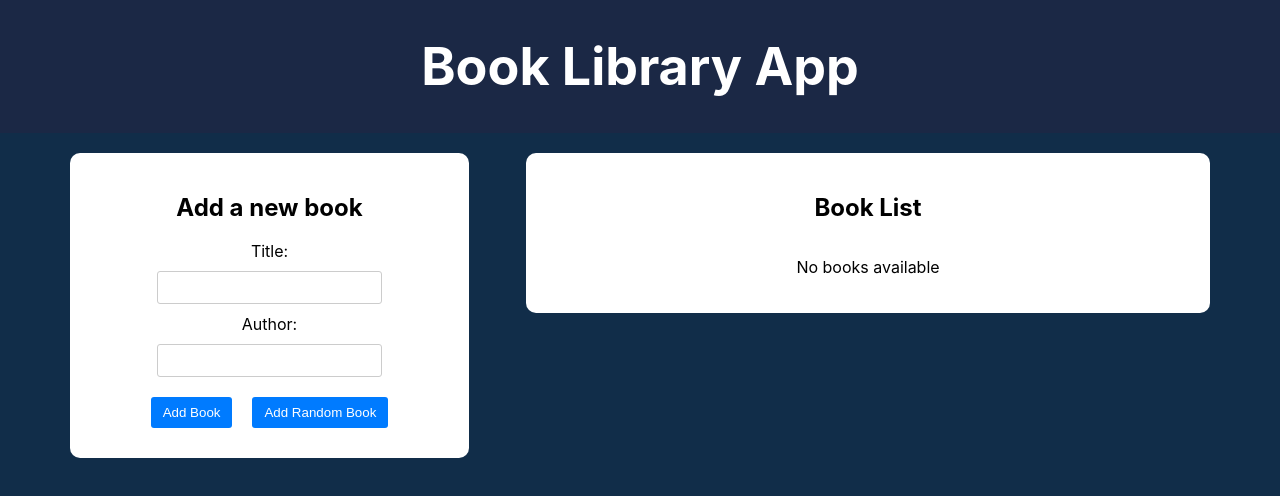
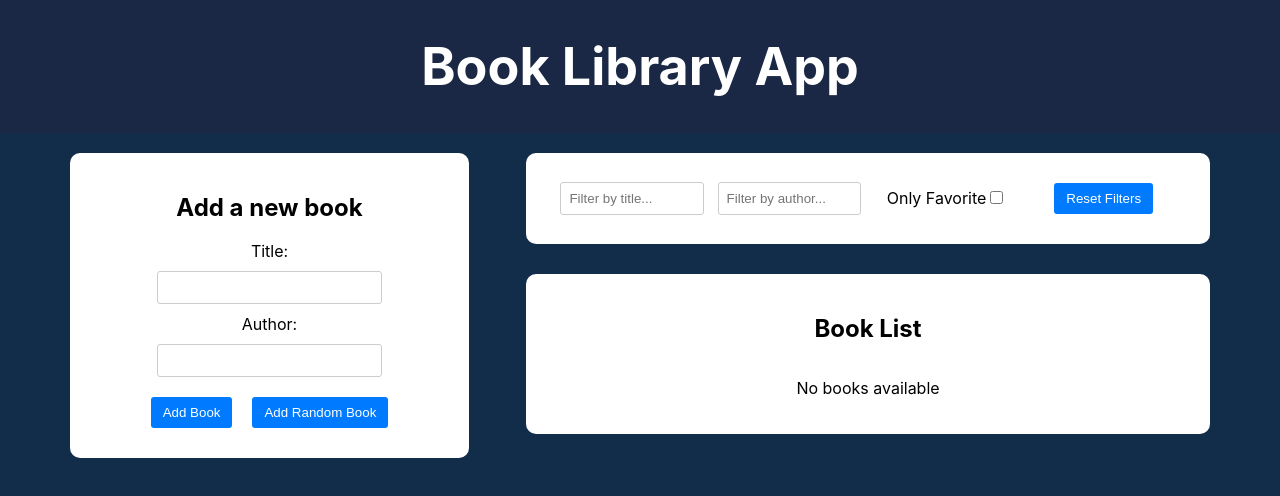
Before and after one commit to oleksandrkoval63/react-redux-new, a React (Create React App) app in the folder frontend/: page / in a window 1280 px wide. Shown: the top 496 px of the page. Built offline with nearby package versions, Linux system fonts and the light colour scheme.

Commit message:
settings filters

```diff
--- a/frontend/src/App.js
+++ b/frontend/src/App.js
@@ -14,7 +14,7 @@ function App() {
                <BookForm />
             </div>
             <div className="app-right-column">
-               {/* <BookFilter /> */}
+               <BookFilter />
                <BookList />
             </div>
          </main>
--- a/frontend/src/components/BookFilter/BookFilter.css
+++ b/frontend/src/components/BookFilter/BookFilter.css
@@ -14,6 +14,11 @@
    padding: 8px;
    border: 1px solid #ccc;
    border-radius: 3px;
+   appearance: none;
+   outline: none;
+}
+.filter input[type="text"]:focus {
+   border: 1px solid #0056b3;
 }
 
 .filter button {
--- a/frontend/src/components/BookFilter/BookFilter.jsx
+++ b/frontend/src/components/BookFilter/BookFilter.jsx
@@ -1,7 +1,66 @@
+import { useDispatch, useSelector } from "react-redux";
+import {
+   selectFilterTitle,
+   resetFilters,
+   setFilterTitle,
+   selectFilterAuthor,
+   setFilterAuthor,
+   selectFilterFavorite,
+   setFilterFavorite,
+} from "../../redux/slices/filterSlice";
+import "./BookFilter.css";
+
 const BookFilter = () => {
+   const dispatch = useDispatch();
+   const filterTitle = useSelector(selectFilterTitle);
+   const filterAuthor = useSelector(selectFilterAuthor);
+   const favoriteBooks = useSelector(selectFilterFavorite);
+   const handleTitleFilterChange = (e) => {
+      dispatch(setFilterTitle(e));
+   };
+   const handleAuthorFilterChange = (e) => {
+      dispatch(setFilterAuthor(e));
+   };
+   const handleChangeFavoriteBooks = () => {
+      dispatch(setFilterFavorite());
+   };
+   const handleResetFilters = () => {
+      dispatch(resetFilters());
+   };
    return (
       <div className="app-block filter">
-         <h2>Filters</h2>
+         <div className="filter-row">
+            <div className="filter-group">
+               <input
+                  type="text"
+                  placeholder="Filter by title..."
+                  value={filterTitle}
+                  onChange={(e) => handleTitleFilterChange(e.target.value)}
+               />
+            </div>
+            <div className="filter-group">
+               <input
+                  type="text"
+                  placeholder="Filter by author..."
+                  value={filterAuthor}
+                  onChange={(e) => handleAuthorFilterChange(e.target.value)}
+               />
+            </div>
+            <div className="filter-group">
+               <label htmlFor="favorite">Only Favorite</label>
+               <input
+                  type="checkbox"
+                  name="favorite"
+                  checked={favoriteBooks}
+                  onChange={handleChangeFavoriteBooks}
+               />
+            </div>
+            <div className="filter-group">
+               <button type="button" onClick={handleResetFilters}>
+                  Reset Filters
+               </button>
+            </div>
+         </div>
       </div>
    );
 };
--- a/frontend/src/components/BookList/BookList.jsx
+++ b/frontend/src/components/BookList/BookList.jsx
@@ -2,9 +2,18 @@ import { useDispatch, useSelector } from "react-redux";
 import { BsBookmarkStar, BsBookmarkStarFill } from "react-icons/bs";
 import "./BookList.css";
 import { deleteBook, toggleFavorite } from "../../redux/books/actionCreator";
+import {
+   selectFilterAuthor,
+   selectFilterFavorite,
+   selectFilterTitle,
+} from "../../redux/slices/filterSlice";
 
 const BookList = () => {
-   const books = useSelector((state) => state.books);
+   const books = useSelector((state) => state.books) || [];
+   const filterTitle = useSelector(selectFilterTitle);
+   const filterAuthor = useSelector(selectFilterAuthor);
+   const favoriteBooks = useSelector(selectFilterFavorite);
+
    const dispatch = useDispatch();
    const handleDeleteBook = (id) => {
       dispatch(deleteBook(id));
@@ -12,26 +21,52 @@ const BookList = () => {
    const handleToggleFavorite = (id) => {
       dispatch(toggleFavorite(id));
    };
+   const filteredBooks = books.filter((book) => {
+      const matchesInputs =
+         book.title.toLowerCase().includes(filterTitle.toLowerCase()) &&
+         book.author.toLowerCase().includes(filterAuthor.toLowerCase());
+      const matchesFavorite = favoriteBooks ? book.isFavorite : true;
+      return matchesInputs && matchesFavorite;
+   });
+   const highlightMatch = (textOfBooks, textByInputs) => {
+      if (!textByInputs) return textOfBooks;
+      const regex = new RegExp(`(${textByInputs})`, "gi");
+      return textOfBooks.split(regex).map((substring, i) => {
+         if (substring.toLowerCase() === textByInputs.toLowerCase()) {
+            return (
+               <span key={i} className="highlight">
+                  {substring}
+               </span>
+            );
+         } else {
+            return substring;
+         }
+      });
+   };
    return (
       <div className="app-block book-list">
          <h2>Book List</h2>
-         {books.length === 0 ? (
+         {books.length === 0 || filteredBooks.length === 0 ? (
             <p>No books available</p>
          ) : (
             <ul>
-               {books.map((book, i) => (
+               {filteredBooks.map((book, i) => (
                   <li key={book.id}>
                      <div className="book-info">
-                        {++i}. {book.title} by <strong>{book.author}</strong>
+                        {++i}. {highlightMatch(book.title, filterTitle)}
+                        {""} by{""}
+                        <strong>
+                           {highlightMatch(book.author, filterAuthor)}
+                        </strong>
                      </div>
                      <div className="book-actions">
-                        <span onClick={() => handleToggleFavorite(book.id)}>
+                        <div onClick={() => handleToggleFavorite(book.id)}>
                            {book.isFavorite ? (
                               <BsBookmarkStarFill className="star-icon" />
                            ) : (
                               <BsBookmarkStar className="star-icon" />
                            )}
-                        </span>
+                        </div>
                         <button
                            type="button"
                            onClick={() => handleDeleteBook(book.id)}
--- a/frontend/src/redux/books/reduces.js
+++ b/frontend/src/redux/books/reduces.js
@@ -11,7 +11,7 @@ const booksReducer = (state = initialState, action) => {
       case a.TOGGLE_FAVORITE:
          return state.map((book) =>
             book.id === action.payload
-               ? { ...state, isFavorite: !book.isFavorite }
+               ? { ...book, isFavorite: !book.isFavorite }
                : book
          );
       default:
--- /dev/null
+++ b/frontend/src/redux/slices/filterSlice.js
@@ -0,0 +1,39 @@
+import { createSlice } from "@reduxjs/toolkit";
+
+const initialState = {
+   title: "",
+   author: "",
+   favoriteBooks: false,
+};
+
+const filterSlice = createSlice({
+   name: "filter",
+   initialState,
+   reducers: {
+      setFilterTitle: (state, action) => {
+         return { ...state, title: action.payload };
+      },
+      setFilterAuthor: (state, action) => {
+         return { ...state, author: action.payload };
+      },
+      setFilterFavorite: (state) => {
+         return { ...state, favoriteBooks: !state.favoriteBooks };
+      },
+      resetFilters: (state) => {
+         return initialState;
+      },
+   },
+});
+
+export const {
+   setFilterTitle,
+   setFilterAuthor,
+   setFilterFavorite,
+   resetFilters,
+} = filterSlice.actions;
+
+export const selectFilterTitle = (state) => state.filter.title;
+export const selectFilterAuthor = (state) => state.filter.author;
+export const selectFilterFavorite = (state) => state.filter.favoriteBooks;
+
+export default filterSlice.reducer;
--- a/frontend/src/redux/store.js
+++ b/frontend/src/redux/store.js
@@ -1,9 +1,11 @@
 import { configureStore } from "@reduxjs/toolkit";
 import booksReducer from "./books/reduces";
+import filterReducer from "./slices/filterSlice";
 
 const store = configureStore({
    reducer: {
       books: booksReducer,
+      filter: filterReducer,
    },
 });
 
```
